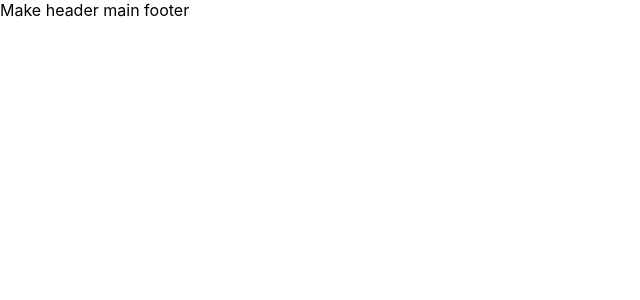
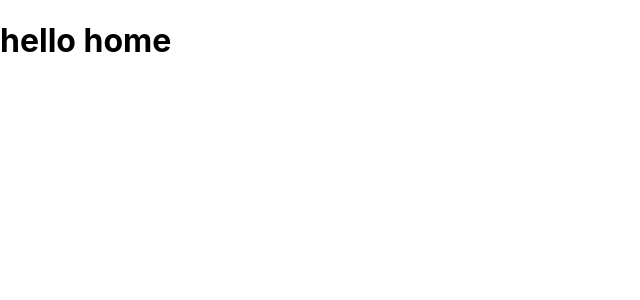
Before and after one commit to arafatrahman216/Disaster-Management-System, a React (Create React App) app in the folder client/: page / in a window 1280 px wide. Shown: the top 300 px of the page, without its empty margins (0-640 px from the left). Built offline with nearby package versions, Linux system fonts and the light colour scheme.

Commit message:
routes created in client

```diff
--- a/client/src/App.js
+++ b/client/src/App.js
@@ -1,5 +1,5 @@
-import logo from './logo.svg';
 import './App.css';
+import { AllRoutes } from './routes/AllRoutes';
 
 function App() {
   return (
@@ -7,7 +7,7 @@ function App() {
       {/* <Header />
       <Main />
       <Footer /> */}
-      <div>Make header main footer </div>
+      < AllRoutes />
     </>
   );
 }
--- /dev/null
+++ b/client/src/routes/AllRoutes.js
@@ -0,0 +1,19 @@
+
+import { Routes, Route, Navigate } from 'react-router-dom';
+
+export const AllRoutes = () => {
+    const username= 'Arafat';
+  return (
+    <>
+    <Routes>
+        <Route path="/" element={<h1> hello home</h1>} />
+        <Route path="/auth" element={<h1>Authorization</h1>} >
+            <Route path='login' element={<h1>login</h1>} />
+            <Route path='register' element={<h1>Register</h1>} />
+            <Route path='*' element={<Navigate to='/' />} />
+        </Route>
+        <Route path='/community/chat' element={<h1>chat</h1>} />
+        <Route path='*' element={<h1>404 ! Page Not Found</h1>} />
+       </Routes></>
+  )
+}
```
Also changed, not shown: client/src/logo.svg (deleted).
